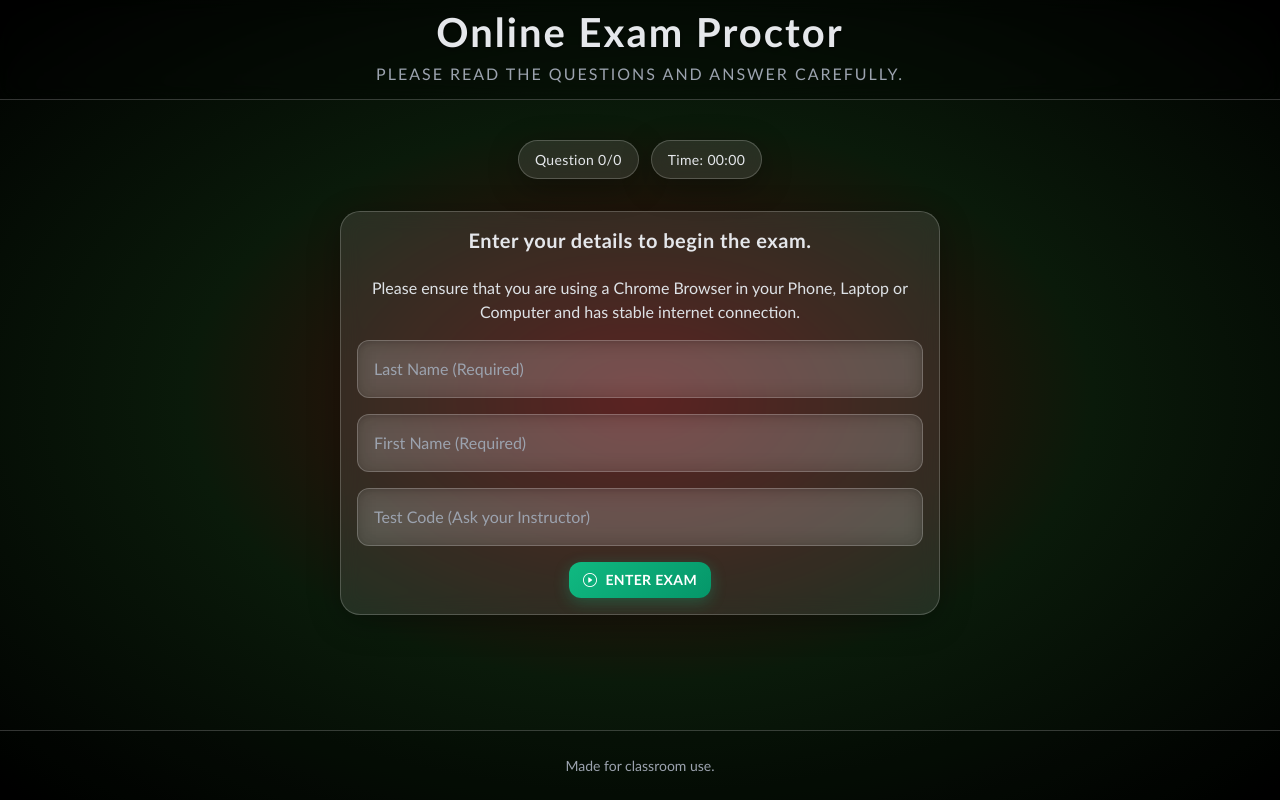
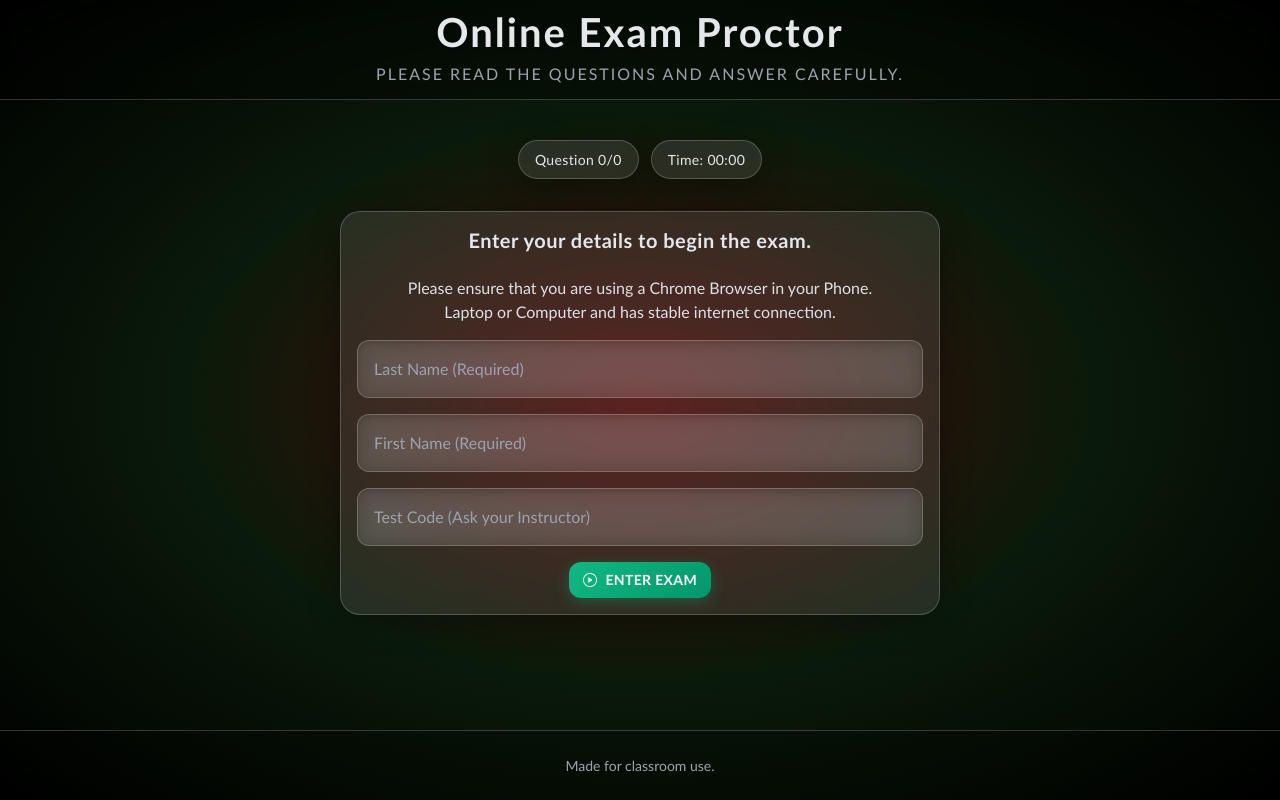
Before and after one commit to cecitproctor/online, a plain HTML site: page index.html in a window 1280 px wide. Drawn offline with nearby package versions, Linux system fonts and the light colour scheme.

Commit message:
Update index.html

```diff
--- a/index.html
+++ b/index.html
@@ -31,7 +31,8 @@
     <div class="card card-custom mx-auto" style="max-width: 600px;" id="startCard">
       <div class="card-body text-center">
         <h5 class="card-title" id="startResult">Enter your details to begin the exam.</h5>
-       <p> Please ensure that you are using a Chrome Browser in your Phone, Laptop or Computer and has stable internet connection.</p>
+       <p> Please ensure that you are using a Chrome Browser in your Phone.
+         <br>Laptop or Computer and has stable internet connection.</p>
         <form id="userForm">
           <div class="form-floating mb-3">
             <input type="text" class="form-control" id="lastName" placeholder="Last Name" required autocomplete="off">
```
